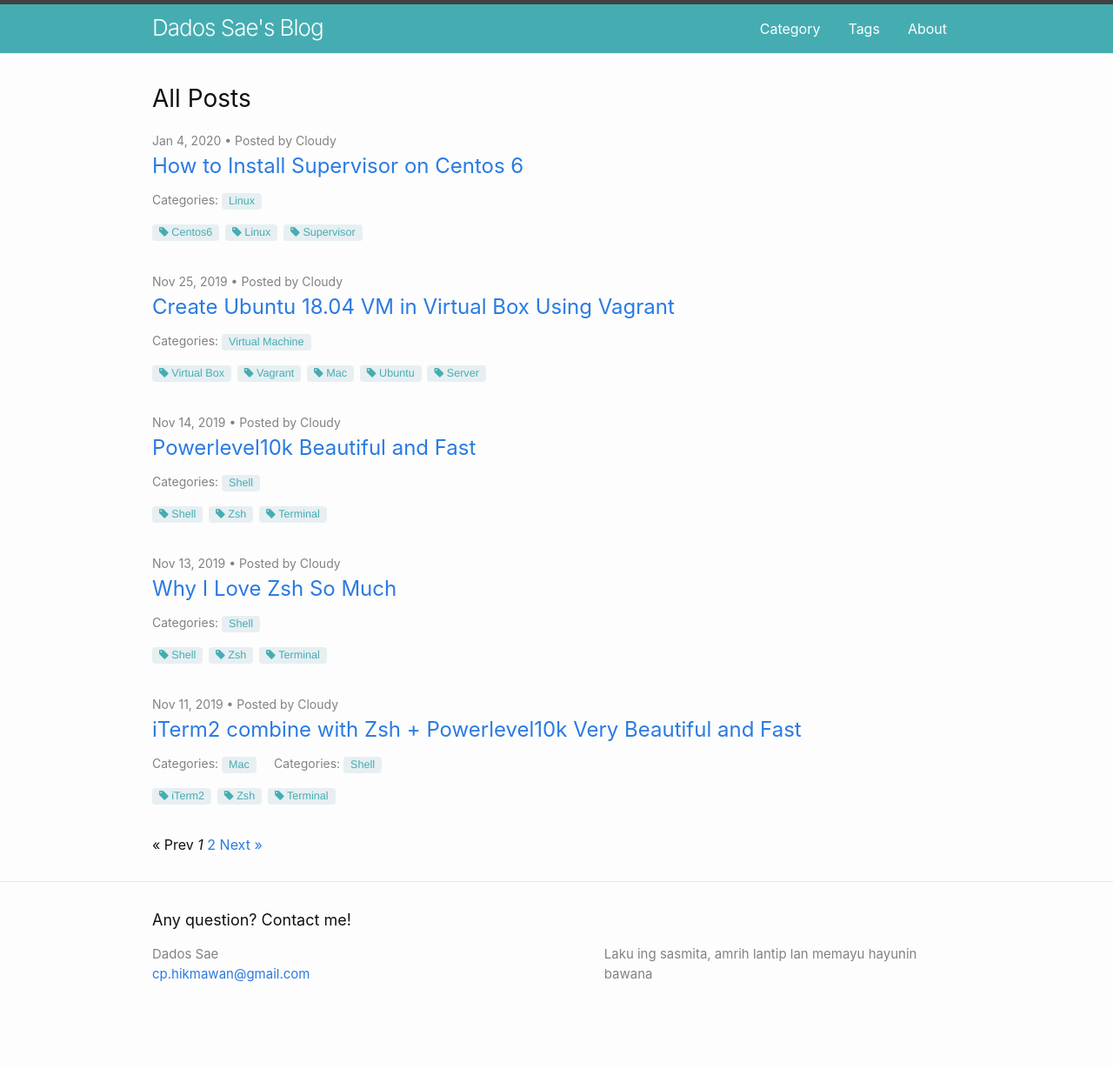
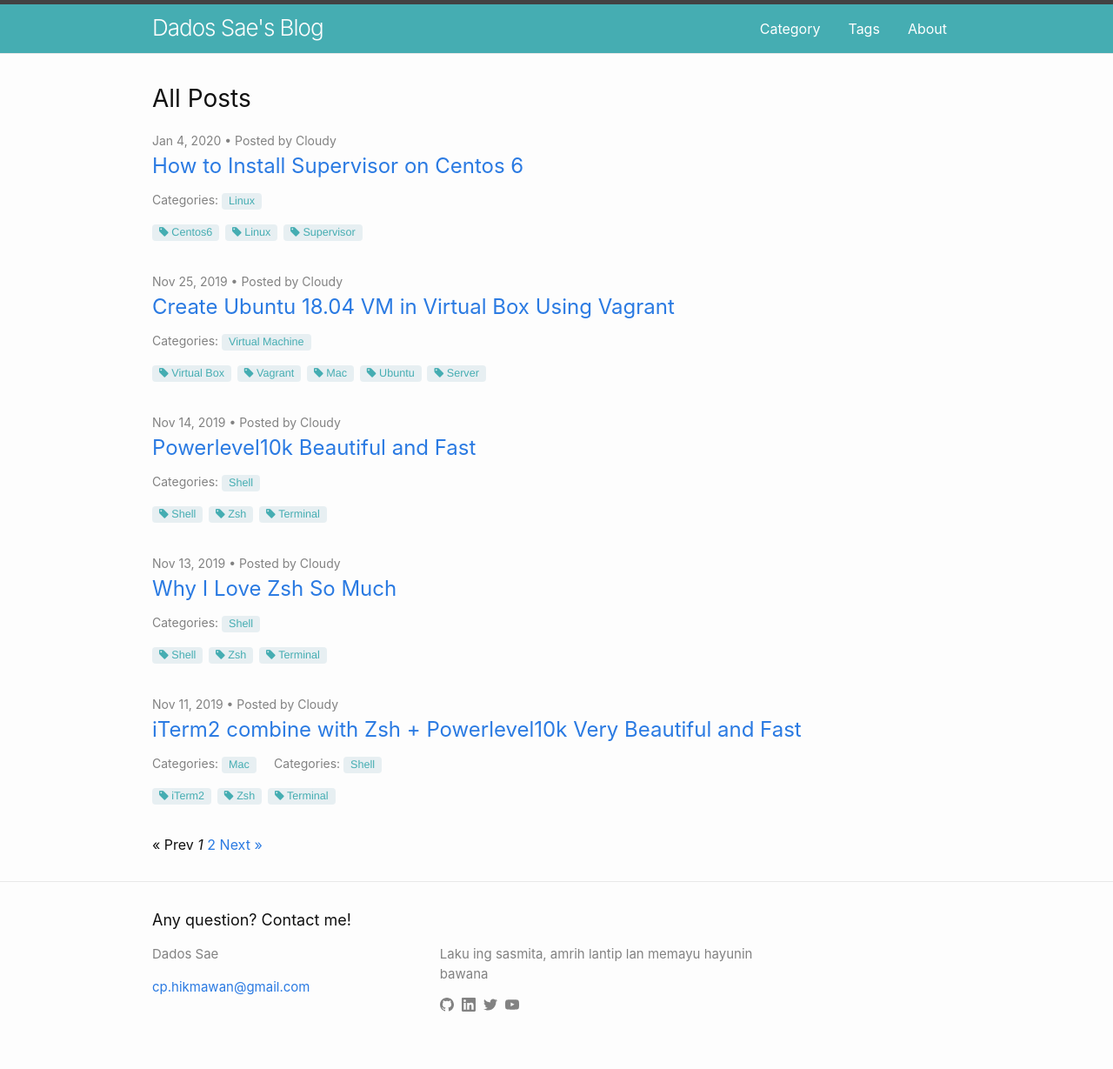
Before and after one commit to cphikmawan/cphikmawan.github.io, a Jekyll site: the page built from index.html, in a window 1280 px wide. Shown: the whole page at 87% size. Built offline with Jekyll 4.4.1, drawn with Linux system fonts in a browser that asks for light colours; the list of posts is cut into pages by our own code; comment, search, counter and statistics services are not loaded; before the commit the page ends 1191 px from its top, so only the background shows below that.

Commit message:
refactor(layouts): change footer layouts

```diff
--- a/Gemfile
+++ b/Gemfile
@@ -1,6 +1,6 @@
 source "https://rubygems.org"
 
-gem "minima", "~> 2.0"
+gem "minima", :git => "https://github.com/jekyll/minima.git", :branch => "master"
 gem "github-pages", group: :jekyll_plugins
 
 # If you have any plugins, put them here!
--- a/_config.yml
+++ b/_config.yml
@@ -2,6 +2,11 @@ title: Dados Sae's Blog
 f_tittle: Any question? Contact me!
 author: Dados Sae
 email: cp.hikmawan@gmail.com
+twitter_username: cphikmawan
+github_username: cphikmawan
+youtube_username: "dados sae"
+youtube_channel: "channel/UCkKgfIZLikOqmX_3kElsvpw/"
+linkedin_username: cphikmawan
 description: >-
 baseurl: ""
 url: "https://cloudy.my.id"
--- a/_includes/footer.html
+++ b/_includes/footer.html
@@ -14,19 +14,18 @@
             {%- else -%}
               {{ site.title | escape }}
             {%- endif -%}
-            </li>
-            {%- if site.email -%}
-            <li><a class="u-email" href="mailto:{{ site.email }}">{{ site.email }}</a></li>
-            {%- endif -%}
+          </li>
         </ul>
-      </div>
-
-      <div class="footer-col footer-col-2">
-        {%- include social.html -%}
+        <ul class="contact-list">
+          {%- if site.email -%}
+          <li><a class="u-email" href="mailto:{{ site.email }}">{{ site.email }}</a></li>
+          {%- endif -%}
+        </ul>
       </div>
 
       <div class="footer-col footer-col-3">
         <p>{{- site.about | escape -}}</p>
+        {%- include social.html -%}
       </div>
     </div>
 
--- a/_includes/social.html
+++ b/_includes/social.html
@@ -1,14 +1,14 @@
 <ul class="social-media-list">
-  {%- if site.dribbble_username -%}<li><a href="https://dribbble.com/{{ site.dribbble_username| cgi_escape | escape }}"><svg class="svg-icon"><use xlink:href="{{ '/assets/minima-social-icons.svg#dribbble' | relative_url }}"></use></svg> <span class="username">{{ site.dribbble_username| escape }}</span></a></li>{%- endif -%}
-  {%- if site.facebook_username -%}<li><a href="https://www.facebook.com/{{ site.facebook_username| cgi_escape | escape }}"><svg class="svg-icon"><use xlink:href="{{ '/assets/minima-social-icons.svg#facebook' | relative_url }}"></use></svg> <span class="username">{{ site.facebook_username| escape }}</span></a></li>{%- endif -%}
-  {%- if site.flickr_username -%}<li><a href="https://www.flickr.com/photos/{{ site.flickr_username| cgi_escape | escape }}"><svg class="svg-icon"><use xlink:href="{{ '/assets/minima-social-icons.svg#flickr' | relative_url }}"></use></svg> <span class="username">{{ site.flickr_username| escape }}</span></a></li>{%- endif -%}
-  {%- if site.github_username -%}<li><a href="https://github.com/{{ site.github_username| cgi_escape | escape }}"><svg class="svg-icon"><use xlink:href="{{ '/assets/minima-social-icons.svg#github' | relative_url }}"></use></svg> <span class="username">{{ site.github_username| escape }}</span></a></li>{%- endif -%}
-  {%- if site.instagram_username -%}<li><a href="https://instagram.com/{{ site.instagram_username| cgi_escape | escape }}"><svg class="svg-icon"><use xlink:href="{{ '/assets/minima-social-icons.svg#instagram' | relative_url }}"></use></svg> <span class="username">{{ site.instagram_username| escape }}</span></a></li>{%- endif -%}
-  {%- if site.linkedin_username -%}<li><a href="https://www.linkedin.com/in/{{ site.linkedin_username| cgi_escape | escape }}"><svg class="svg-icon"><use xlink:href="{{ '/assets/minima-social-icons.svg#linkedin' | relative_url }}"></use></svg> <span class="username">{{ site.linkedin_username| escape }}</span></a></li>{%- endif -%}
-  {%- if site.pinterest_username -%}<li><a href="https://www.pinterest.com/{{ site.pinterest_username| cgi_escape | escape }}"><svg class="svg-icon"><use xlink:href="{{ '/assets/minima-social-icons.svg#pinterest' | relative_url }}"></use></svg> <span class="username">{{ site.pinterest_username| escape }}</span></a></li>{%- endif -%}
-  {%- for mst in site.mastodon -%}{%- if mst.username and mst.instance -%}<li><a href="https://{{ mst.instance| cgi_escape | escape}}/@{{mst.username}}"><svg class="svg-icon"><use xlink:href="{{ '/assets/minima-social-icons.svg#mastodon' | relative_url }}"></use></svg> <span class="username">{{ mst.username|escape }}</span></a></li>{%- endif -%}{%- endfor -%}
-  {%- if site.twitter_username -%}<li><a href="https://www.twitter.com/{{ site.twitter_username| cgi_escape | escape }}"><svg class="svg-icon"><use xlink:href="{{ '/assets/minima-social-icons.svg#twitter' | relative_url }}"></use></svg> <span class="username">{{ site.twitter_username| escape }}</span></a></li>{%- endif -%}
-  {%- if site.youtube_username -%}<li><a href="https://youtube.com/{{ site.youtube_username| cgi_escape | escape }}"><svg class="svg-icon"><use xlink:href="{{ '/assets/minima-social-icons.svg#youtube' | relative_url }}"></use></svg> <span class="username">{{ site.youtube_username| escape }}</span></a></li>{%- endif -%}
-  {%- if site.googleplus_username -%}<li><a href="https://plus.google.com/{{ site.googleplus_username| escape }}"><svg class="svg-icon"><use xlink:href="{{ '/assets/minima-social-icons.svg#googleplus' | relative_url }}"></use></svg> <span class="username">{{ site.googleplus_username| escape }}</span></a></li>{%- endif -%}
-  {%- if site.rss -%}<li><a href="{{ 'feed.xml' | relative_url }}"><svg class="svg-icon"><use xlink:href="{{ '/assets/minima-social-icons.svg#rss' | relative_url }}"></use></svg> <span>{{ site.rss | escape }}</span></a></li>{%- endif -%}
+  {%- if site.dribbble_username -%}<li id="hor"><a href="https://dribbble.com/{{ site.dribbble_username| cgi_escape | escape }}"><svg class="svg-icon"><use xlink:href="{{ '/assets/minima-social-icons.svg#dribbble' | relative_url }}"></use></svg> <span class="username"></span></a></li>{%- endif -%}
+  {%- if site.facebook_username -%}<li id="hor"><a href="https://www.facebook.com/{{ site.facebook_username| cgi_escape | escape }}"><svg class="svg-icon"><use xlink:href="{{ '/assets/minima-social-icons.svg#facebook' | relative_url }}"></use></svg> <span class="username"></span></a></li>{%- endif -%}
+  {%- if site.flickr_username -%}<li id="hor"><a href="https://www.flickr.com/photos/{{ site.flickr_username| cgi_escape | escape }}"><svg class="svg-icon"><use xlink:href="{{ '/assets/minima-social-icons.svg#flickr' | relative_url }}"></use></svg> <span class="username"></span></a></li>{%- endif -%}
+  {%- if site.github_username -%}<li id="hor"><a href="https://github.com/{{ site.github_username| cgi_escape | escape }}"><svg class="svg-icon"><use xlink:href="{{ '/assets/minima-social-icons.svg#github' | relative_url }}"></use></svg> <span class="username"></span></a></li>{%- endif -%}
+  {%- if site.instagram_username -%}<li id="hor"><a href="https://instagram.com/{{ site.instagram_username| cgi_escape | escape }}"><svg class="svg-icon"><use xlink:href="{{ '/assets/minima-social-icons.svg#instagram' | relative_url }}"></use></svg> <span class="username"></span></a></li>{%- endif -%}
+  {%- if site.linkedin_username -%}<li id="hor"><a href="https://www.linkedin.com/in/{{ site.linkedin_username| cgi_escape | escape }}"><svg class="svg-icon"><use xlink:href="{{ '/assets/minima-social-icons.svg#linkedin' | relative_url }}"></use></svg> <span class="username"></span></a></li>{%- endif -%}
+  {%- if site.pinterest_username -%}<li id="hor"><a href="https://www.pinterest.com/{{ site.pinterest_username| cgi_escape | escape }}"><svg class="svg-icon"><use xlink:href="{{ '/assets/minima-social-icons.svg#pinterest' | relative_url }}"></use></svg> <span class="username"></span></a></li>{%- endif -%}
+  {%- for mst in site.mastodon -%}{%- if mst.username and mst.instance -%}<li id="hor"><a href="https://{{ mst.instance| cgi_escape | escape}}/@{{mst.username}}"><svg class="svg-icon"><use xlink:href="{{ '/assets/minima-social-icons.svg#mastodon' | relative_url }}"></use></svg> <span class="username"></span></a></li>{%- endif -%}{%- endfor -%}
+  {%- if site.twitter_username -%}<li id="hor"><a href="https://www.twitter.com/{{ site.twitter_username| cgi_escape | escape }}"><svg class="svg-icon"><use xlink:href="{{ '/assets/minima-social-icons.svg#twitter' | relative_url }}"></use></svg> <span class="username"></span></a></li>{%- endif -%}
+  {%- if site.youtube_username -%}<li id="hor"><a href="https://youtube.com/{{ site.youtube_channel| cgi_escape | escape }}"><svg class="svg-icon"><use xlink:href="{{ '/assets/minima-social-icons.svg#youtube' | relative_url }}"></use></svg> <span class="username"></span></a></li>{%- endif -%}
+  {%- if site.googleplus_username -%}<li id="hor"><a href="https://plus.google.com/{{ site.googleplus_username| escape }}"><svg class="svg-icon"><use xlink:href="{{ '/assets/minima-social-icons.svg#googleplus' | relative_url }}"></use></svg> <span class="username"></span></a></li>{%- endif -%}
+  {%- if site.rss -%}<li id="hor"><a href="{{ 'feed.xml' | relative_url }}"><svg class="svg-icon"><use xlink:href="{{ '/assets/minima-social-icons.svg#rss' | relative_url }}"></use></svg> <span>{{ site.rss | escape }}</span></a></li>{%- endif -%}
 </ul>
--- a/_sass/minima/_layout.scss
+++ b/_sass/minima/_layout.scss
@@ -118,6 +118,9 @@
 .social-media-list {
   list-style: none;
   margin-left: 0;
+  li#hor{
+    display: inline;
+  }
 }
 
 .footer-col-wrapper {
```
Also changed, not shown: Gemfile.lock.
